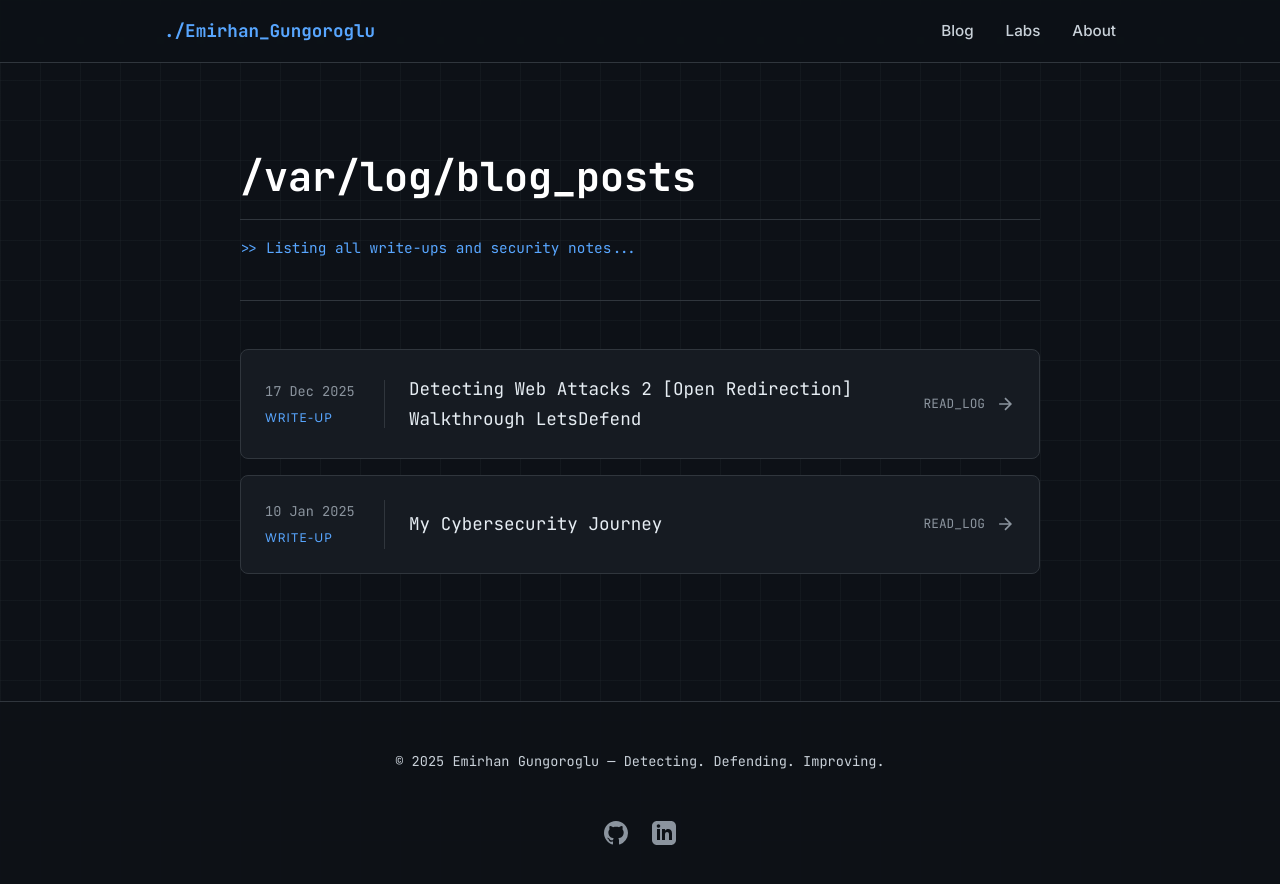
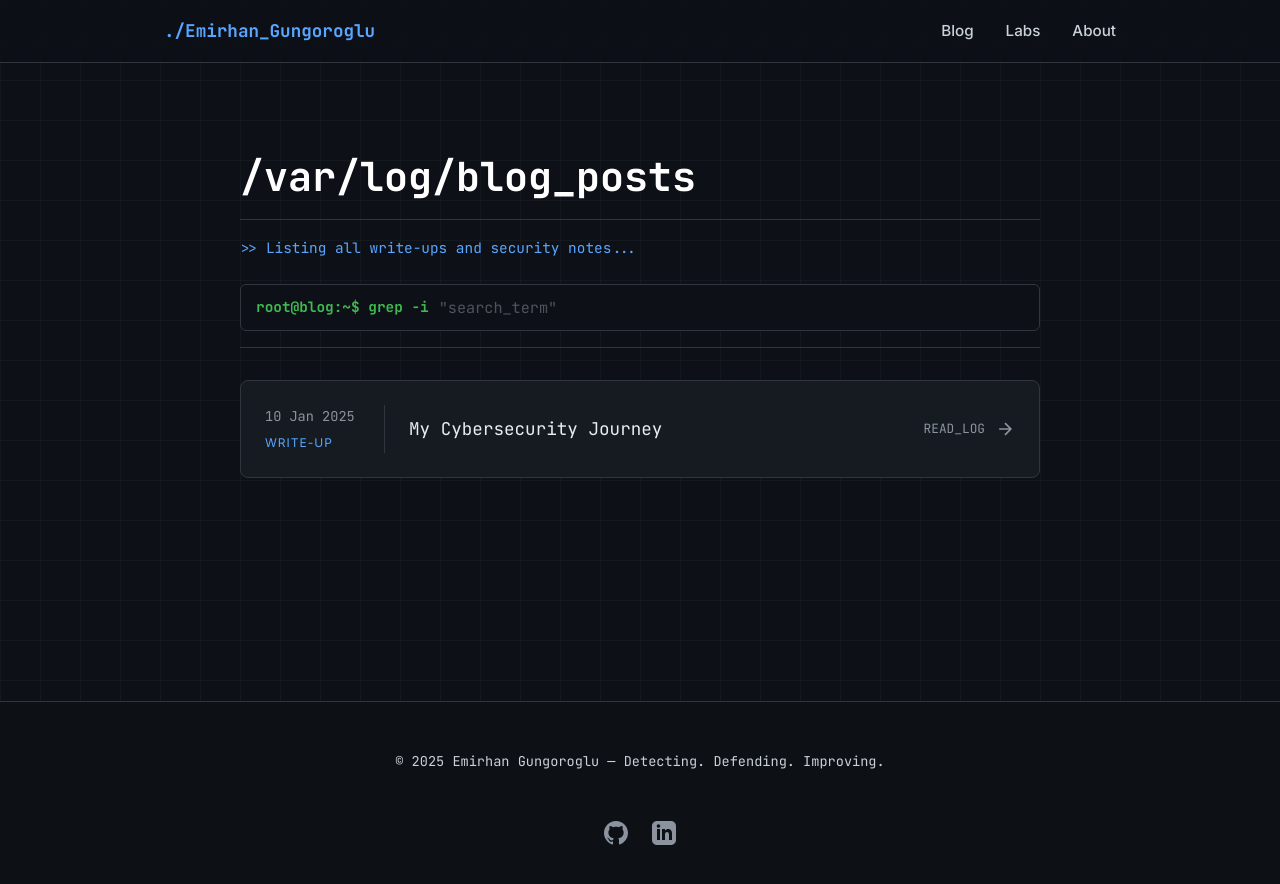
Before and after one commit to cybergungor/cybergungor.github.io, a Jekyll site: the page built from blog.md, in a window 1280 px wide. Shown: the top 884 px of the page. Built offline with Jekyll 4.4.1, drawn with Linux system fonts in a browser that asks for light colours; some of the changed lines change nothing that is shown.

Commit message:
Update blog.md

```diff
--- a/blog.md
+++ b/blog.md
@@ -8,11 +8,17 @@
     <div class="feed-header">
         <h1>/var/log/blog_posts</h1>
         <p class="terminal-text">>> Listing all write-ups and security notes...</p>
+
+        <div class="search-wrapper">
+            <span class="prompt">root@blog:~$ grep -i</span>
+            <input type="text" id="searchInput" placeholder='"search_term"' autocomplete="off">
+        </div>
     </div>
 
-    <div class="post-list">
+    <div class="post-list" id="postList">
         {% for post in site.posts %}
-            <a href="{{ post.url }}" class="post-item">
+            {% if post.categories contains 'blog' or post.tags contains 'blog' %}
+            <a href="{{ post.url }}" class="post-item" data-title="{{ post.title | downcase }}">
                 <div class="post-meta">
                     <span class="post-date">{{ post.date | date: "%d %b %Y" }}</span>
                     <span class="post-tag">Write-up</span>
@@ -25,19 +31,48 @@
                     </svg>
                 </div>
             </a>
+            {% endif %}
         {% endfor %}
+    </div>
+
+    <div id="noResults" style="display: none; text-align: center; color: var(--text-muted); margin-top: 2rem;">
+        <p>>> Error: Pattern not found in logs.</p>
     </div>
 </div>
 
+<script>
+    document.getElementById('searchInput').addEventListener('keyup', function() {
+        let filter = this.value.toLowerCase();
+        let list = document.getElementById('postList');
+        let items = list.getElementsByClassName('post-item');
+        let hasResults = false;
+
+        for (let i = 0; i < items.length; i++) {
+            let title = items[i].getAttribute('data-title');
+
+            // Eğer başlık aranan kelimeyi içeriyorsa göster, yoksa gizle
+            if (title.indexOf(filter) > -1) {
+                items[i].style.display = "flex";
+                hasResults = true;
+            } else {
+                items[i].style.display = "none";
+            }
+        }
+
+        // Hiç sonuç yoksa uyarı mesajını göster
+        document.getElementById('noResults').style.display = hasResults ? "none" : "block";
+    });
+</script>
+
 <style>
-/* ===== BLOG AKIŞ TASARIMI ===== */
+/* ===== BLOG AKIŞ TASARIMI & ARAMA ===== */
 .feed-container {
     max-width: 800px;
     margin: 0 auto;
 }
 
 .feed-header {
-    margin-bottom: 3rem;
+    margin-bottom: 2rem;
     border-bottom: 1px solid var(--border-color);
     padding-bottom: 1rem;
 }
@@ -47,9 +82,51 @@
     font-family: 'JetBrains Mono', monospace;
     font-size: 0.9rem;
     margin-top: 0.5rem;
+    margin-bottom: 1.5rem;
 }
 
-/* Liste Elemanları */
+/* Arama Kutusu Stili */
+.search-wrapper {
+    display: flex;
+    align-items: center;
+    background: #0d1117; /* Arka planla aynı */
+    border: 1px solid var(--border-color);
+    padding: 10px 15px;
+    border-radius: 6px;
+    font-family: 'JetBrains Mono', monospace;
+    margin-top: 1rem;
+    transition: border-color 0.3s;
+}
+
+.search-wrapper:focus-within {
+    border-color: var(--accent);
+    box-shadow: 0 0 10px rgba(88, 166, 255, 0.1);
+}
+
+.prompt {
+    color: #3fb950; /* Yeşil terminal promptu */
+    margin-right: 10px;
+    font-weight: bold;
+    font-size: 0.9rem;
+    white-space: nowrap;
+}
+
+#searchInput {
+    background: transparent;
+    border: none;
+    color: #e6edf3;
+    font-family: 'JetBrains Mono', monospace;
+    font-size: 0.95rem;
+    width: 100%;
+    outline: none;
+}
+
+#searchInput::placeholder {
+    color: var(--text-muted);
+    opacity: 0.5;
+}
+
+/* Liste Elemanları (Mevcut Tasarımın Aynısı) */
 .post-list {
     display: flex;
     flex-direction: column;
@@ -67,11 +144,11 @@
     transition: all 0.3s cubic-bezier(0.4, 0, 0.2, 1);
     position: relative;
     overflow: hidden;
+    text-decoration: none;
 }
 
-/* Hover Efekti (Parlayan Kenar) */
 .post-item:hover {
-    transform: translateX(10px); /* Sağa kayma */
+    transform: translateX(10px);
     border-color: var(--accent);
     box-shadow: -5px 0 15px -5px rgba(88, 166, 255, 0.2);
 }
@@ -88,11 +165,8 @@
     transition: opacity 0.3s;
 }
 
-.post-item:hover::before {
-    opacity: 1;
-}
+.post-item:hover::before { opacity: 1; }
 
-/* İçerik Düzeni */
 .post-meta {
     display: flex;
     flex-direction: column;
@@ -103,28 +177,11 @@
     padding-right: 1.5rem;
 }
 
-.post-date {
-    font-family: 'JetBrains Mono', monospace;
-    font-size: 0.85rem;
-    color: var(--text-muted);
-}
+.post-date { font-family: 'JetBrains Mono', monospace; font-size: 0.85rem; color: var(--text-muted); }
+.post-tag { font-size: 0.75rem; color: var(--accent); text-transform: uppercase; letter-spacing: 1px; }
 
-.post-tag {
-    font-size: 0.75rem;
-    color: var(--accent);
-    text-transform: uppercase;
-    letter-spacing: 1px;
-}
+.post-title { flex-grow: 1; margin: 0; font-size: 1.1rem; color: #e6edf3; font-weight: 500; }
 
-.post-title {
-    flex-grow: 1;
-    margin: 0;
-    font-size: 1.1rem;
-    color: #e6edf3;
-    font-weight: 500;
-}
-
-/* Ok İkonu ve Yazısı */
 .post-arrow {
     display: flex;
     align-items: center;
@@ -135,14 +192,12 @@
     transition: color 0.3s;
 }
 
-.post-item:hover .post-arrow {
-    color: var(--accent);
-}
+.post-item:hover .post-arrow { color: var(--accent); }
 
-/* MOBİL UYUM */
 @media (max-width: 600px) {
     .post-item { flex-direction: column; align-items: flex-start; gap: 1rem; }
     .post-meta { border-right: none; margin-bottom: 0.5rem; border-bottom: 1px solid var(--border-color); width: 100%; padding-bottom: 0.5rem; }
     .post-arrow { align-self: flex-end; }
+    .prompt { font-size: 0.8rem; }
 }
 </style>
```
